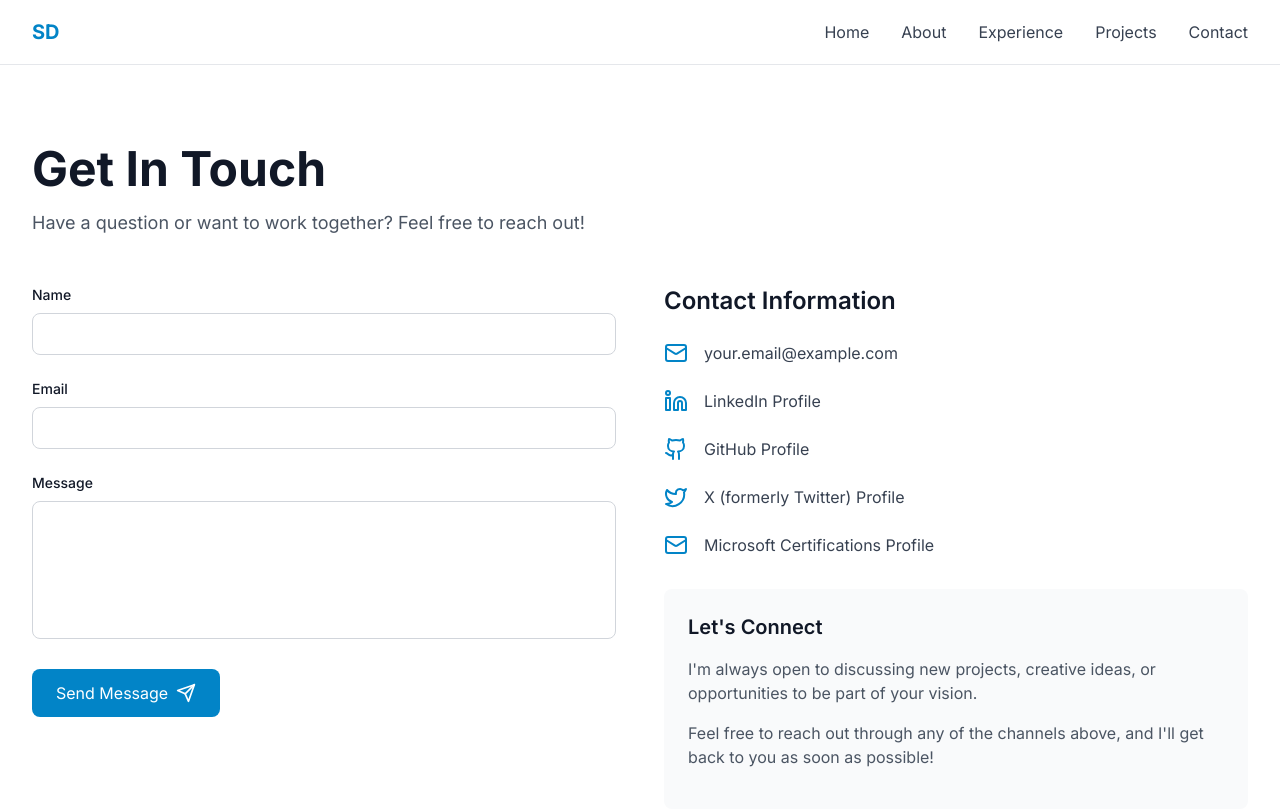
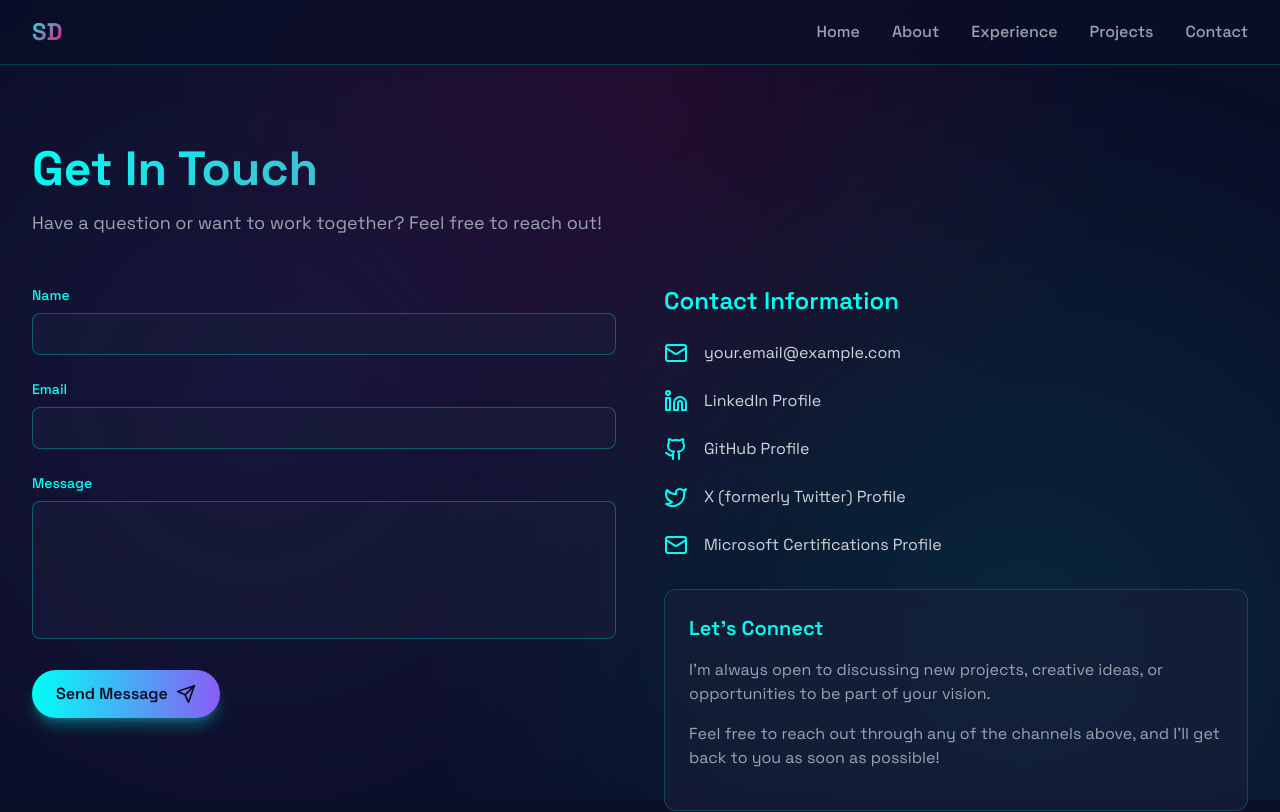
Before and after one commit to sdgmits/sd-personal-website, a Next.js app: page /sd-personal-website/contact in a window 1280 px wide. Shown: the top 812 px of the page. Built offline with nearby package versions, Linux system fonts and the light colour scheme.

Commit message:
feat: enhance UI with neon styles, gradient backgrounds, and improved accessibility

```diff
--- a/src/app/contact/page.tsx
+++ b/src/app/contact/page.tsx
@@ -48,8 +48,8 @@ export default function ContactPage() {
         animate={{ opacity: 1, y: 0 }}
         transition={{ duration: 0.5 }}
       >
-        <h1 className="text-4xl md:text-5xl font-bold mb-4">{pageContent.contact.title}</h1>
-        <p className="text-lg text-gray-600 dark:text-gray-400 mb-12">
+        <h1 className="text-4xl md:text-5xl font-bold mb-4 gradient-text">{pageContent.contact.title}</h1>
+        <p className="text-lg text-gray-400 mb-12">
           {pageContent.contact.subtitle}
         </p>
 
@@ -58,7 +58,7 @@ export default function ContactPage() {
           <div>
             <form onSubmit={handleSubmit} className="space-y-6">
               <div>
-                <label htmlFor="name" className="block text-sm font-medium mb-2">
+                <label htmlFor="name" className="block text-sm font-medium mb-2 text-neon-cyan">
                   {pageContent.contact.form.nameLabel}
                 </label>
                 <input
@@ -68,12 +68,12 @@ export default function ContactPage() {
                   value={formData.name}
                   onChange={handleChange}
                   required
-                  className="w-full px-4 py-2 border border-gray-300 dark:border-dark-border rounded-lg bg-white dark:bg-dark-surface focus:ring-2 focus:ring-primary-600 focus:border-transparent outline-none transition"
+                  className="w-full px-4 py-2 border border-neon-cyan/30 rounded-lg bg-dark-surface/50 text-gray-100 focus:ring-2 focus:ring-neon-cyan focus:border-transparent outline-none transition"
                 />
               </div>
 
               <div>
-                <label htmlFor="email" className="block text-sm font-medium mb-2">
+                <label htmlFor="email" className="block text-sm font-medium mb-2 text-neon-cyan">
                   {pageContent.contact.form.emailLabel}
                 </label>
                 <input
@@ -83,12 +83,12 @@ export default function ContactPage() {
                   value={formData.email}
                   onChange={handleChange}
                   required
-                  className="w-full px-4 py-2 border border-gray-300 dark:border-dark-border rounded-lg bg-white dark:bg-dark-surface focus:ring-2 focus:ring-primary-600 focus:border-transparent outline-none transition"
+                  className="w-full px-4 py-2 border border-neon-cyan/30 rounded-lg bg-dark-surface/50 text-gray-100 focus:ring-2 focus:ring-neon-cyan focus:border-transparent outline-none transition"
                 />
               </div>
 
               <div>
-                <label htmlFor="message" className="block text-sm font-medium mb-2">
+                <label htmlFor="message" className="block text-sm font-medium mb-2 text-neon-cyan">
                   {pageContent.contact.form.messageLabel}
                 </label>
                 <textarea
@@ -98,21 +98,21 @@ export default function ContactPage() {
                   onChange={handleChange}
                   required
                   rows={5}
-                  className="w-full px-4 py-2 border border-gray-300 dark:border-dark-border rounded-lg bg-white dark:bg-dark-surface focus:ring-2 focus:ring-primary-600 focus:border-transparent outline-none transition resize-none"
+                  className="w-full px-4 py-2 border border-neon-cyan/30 rounded-lg bg-dark-surface/50 text-gray-100 focus:ring-2 focus:ring-neon-cyan focus:border-transparent outline-none transition resize-none"
                 />
               </div>
 
               <button
                 type="submit"
                 disabled={status === "sending"}
-                className="inline-flex items-center px-6 py-3 bg-primary-600 hover:bg-primary-700 disabled:bg-gray-400 text-white rounded-lg transition-colors"
+                className="neon-button inline-flex items-center px-6 py-3 bg-gradient-to-r from-neon-cyan to-accent-purple text-dark-bg rounded-full font-semibold transition-all shadow-lg shadow-neon-cyan/30 hover:shadow-neon-pink/50 disabled:opacity-50 disabled:cursor-not-allowed"
               >
-                {status === "sending" ? pageContent.contact.form.sendingButton : pageContent.contact.form.submitButton}
-                <Send className="ml-2" size={20} />
+                <span className="relative z-10">{status === "sending" ? pageContent.contact.form.sendingButton : pageContent.contact.form.submitButton}</span>
+                <Send className="ml-2 relative z-10" size={20} />
               </button>
 
               {status === "success" && (
-                <p className="text-green-600 dark:text-green-400">
+                <p className="text-neon-cyan">
                   {pageContent.contact.form.successMessage}
                 </p>
               )}
@@ -121,7 +121,7 @@ export default function ContactPage() {
 
           {/* Contact Info */}
           <div>
-            <h2 className="text-2xl font-semibold mb-6">{pageContent.contact.info.heading}</h2>
+            <h2 className="text-2xl font-semibold mb-6 text-neon-cyan">{pageContent.contact.info.heading}</h2>
 
             <div className="space-y-6 mb-8">
               {socialLinks.map((link) => {
@@ -132,12 +132,12 @@ export default function ContactPage() {
 
                 return (
                   <div key={link.name} className="flex items-center">
-                    <IconComponent className="text-primary-600 mr-4" size={24} />
+                    <IconComponent className="text-neon-cyan mr-4" size={24} />
                     <a
                       href={link.url}
                       target={link.name === "Email" ? "_self" : "_blank"}
                       rel={link.name === "Email" ? undefined : "noopener noreferrer"}
-                      className="text-gray-700 dark:text-gray-300 hover:text-primary-600 dark:hover:text-primary-400"
+                      className="text-gray-300 hover:text-neon-cyan transition-colors"
                     >
                       {displayText}
                     </a>
@@ -146,10 +146,10 @@ export default function ContactPage() {
               })}
             </div>
 
-            <div className="bg-gray-50 dark:bg-dark-surface rounded-lg p-6">
-              <h3 className="text-xl font-semibold mb-4">{pageContent.contact.info.connectHeading}</h3>
+            <div className="neon-card rounded-xl p-6">
+              <h3 className="text-xl font-semibold mb-4 text-neon-cyan">{pageContent.contact.info.connectHeading}</h3>
               {pageContent.contact.info.connectText.map((text, index) => (
-                <p key={index} className="text-gray-600 dark:text-gray-400 mb-4">
+                <p key={index} className="text-gray-400 mb-4">
                   {text}
                 </p>
               ))}
--- a/src/app/globals.css
+++ b/src/app/globals.css
@@ -1,9 +1,19 @@
+@import url('https://fonts.googleapis.com/css2?family=Space+Grotesk:wght@300;400;500;600;700&display=swap');
+
 @tailwind base;
 @tailwind components;
 @tailwind utilities;
 
 :root {
   --font-inter: 'Inter', system-ui, -apple-system, sans-serif;
+  --bg-primary: #0a0e27;
+  --bg-secondary: #1a1f3a;
+  --accent-cyan: #00fff5;
+  --accent-pink: #ff006e;
+  --accent-purple: #8b5cf6;
+  --accent-yellow: #ffd60a;
+  --text-primary: #e2e8f0;
+  --text-secondary: #94a3b8;
 }
 
 @layer base {
@@ -12,7 +22,112 @@
   }
 
   body {
-    @apply font-sans;
+    @apply font-sans bg-dark-bg text-gray-100;
+    overflow-x: hidden;
+  }
+
+  /* Animated gradient background */
+  body::before {
+    content: '';
+    position: fixed;
+    top: 0;
+    left: 0;
+    width: 100%;
+    height: 100%;
+    background:
+      radial-gradient(circle at 20% 50%, rgba(139, 92, 246, 0.1) 0%, transparent 50%),
+      radial-gradient(circle at 80% 80%, rgba(0, 255, 245, 0.1) 0%, transparent 50%),
+      radial-gradient(circle at 50% 10%, rgba(255, 0, 110, 0.1) 0%, transparent 50%);
+    z-index: -1;
+    animation: gradientShift 15s ease infinite;
+    pointer-events: none;
+  }
+}
+
+@layer components {
+  /* Glitch text effect */
+  .glitch-text {
+    position: relative;
+    background: linear-gradient(135deg, var(--accent-cyan), var(--accent-purple), var(--accent-pink));
+    -webkit-background-clip: text;
+    -webkit-text-fill-color: transparent;
+    background-clip: text;
+    animation: glitch 3s infinite;
+  }
+
+  /* Neon glow button */
+  .neon-button {
+    position: relative;
+    overflow: hidden;
+    transition: all 0.3s ease;
+  }
+
+  .neon-button::before {
+    content: '';
+    position: absolute;
+    top: 0;
+    left: -100%;
+    width: 100%;
+    height: 100%;
+    background: linear-gradient(135deg, var(--accent-pink), var(--accent-yellow));
+    transition: left 0.3s ease;
+    z-index: -1;
+  }
+
+  .neon-button:hover::before {
+    left: 0;
+  }
+
+  .neon-button:hover {
+    transform: translateY(-3px);
+    box-shadow: 0 0 30px rgba(255, 0, 110, 0.5);
+  }
+
+  /* Neon card */
+  .neon-card {
+    background: rgba(26, 31, 58, 0.6);
+    border: 1px solid rgba(0, 255, 245, 0.2);
+    backdrop-filter: blur(10px);
+    transition: all 0.3s ease;
+  }
+
+  .neon-card:hover {
+    transform: translateY(-10px);
+    border-color: var(--accent-cyan);
+    box-shadow: 0 10px 40px rgba(0, 255, 245, 0.2);
+  }
+
+  /* Section title underline */
+  .section-title::after {
+    content: '';
+    position: absolute;
+    bottom: -10px;
+    left: 0;
+    width: 100%;
+    height: 3px;
+    background: linear-gradient(90deg, var(--accent-cyan), var(--accent-pink));
+    border-radius: 2px;
+  }
+
+  /* Nav link hover effect */
+  .nav-link {
+    position: relative;
+    transition: all 0.3s ease;
+  }
+
+  .nav-link::after {
+    content: '';
+    position: absolute;
+    bottom: -5px;
+    left: 0;
+    width: 0;
+    height: 2px;
+    background: var(--accent-cyan);
+    transition: width 0.3s ease;
+  }
+
+  .nav-link:hover::after {
+    width: 100%;
   }
 }
 
@@ -20,4 +135,19 @@
   .text-balance {
     text-wrap: balance;
   }
+
+  /* Gradient text utilities */
+  .gradient-text {
+    background: linear-gradient(135deg, var(--accent-cyan), var(--accent-pink));
+    -webkit-background-clip: text;
+    -webkit-text-fill-color: transparent;
+    background-clip: text;
+  }
+
+  .gradient-text-alt {
+    background: linear-gradient(135deg, var(--accent-purple), var(--accent-yellow));
+    -webkit-background-clip: text;
+    -webkit-text-fill-color: transparent;
+    background-clip: text;
+  }
 }
--- a/src/app/layout.tsx
+++ b/src/app/layout.tsx
@@ -29,8 +29,8 @@ export default function RootLayout({
   children: React.ReactNode;
 }) {
   return (
-    <html lang="en" className={inter.variable}>
-      <body className="bg-white dark:bg-dark-bg text-gray-900 dark:text-gray-100 antialiased">
+    <html lang="en" className={`dark ${inter.variable}`}>
+      <body className="antialiased">
         <Header />
         <main className="min-h-screen">
           {children}
--- a/src/components/Footer.tsx
+++ b/src/components/Footer.tsx
@@ -16,11 +16,11 @@ export default function Footer() {
   const currentYear = new Date().getFullYear();
 
   return (
-    <footer className="bg-gray-50 dark:bg-dark-surface border-t border-gray-200 dark:border-dark-border">
+    <footer className="bg-dark-surface/50 border-t border-neon-cyan/20">
       <div className="mx-auto max-w-7xl px-4 sm:px-6 lg:px-8 py-12">
         <div className="flex flex-col md:flex-row justify-between items-center">
           <div className="mb-4 md:mb-0">
-            <p className="text-gray-600 dark:text-gray-400">
+            <p className="text-gray-400">
               © {currentYear} {personalInfo.name}. All rights reserved.
             </p>
           </div>
@@ -34,7 +34,7 @@ export default function Footer() {
                   href={link.url}
                   target={link.name === "Email" ? "_self" : "_blank"}
                   rel={link.name === "Email" ? undefined : "noopener noreferrer"}
-                  className="text-gray-600 dark:text-gray-400 hover:text-primary-600 dark:hover:text-primary-400 transition-colors"
+                  className="text-gray-400 hover:text-neon-cyan transition-all hover:scale-110"
                   aria-label={link.name}
                 >
                   <IconComponent size={24} />
--- a/src/components/Header.tsx
+++ b/src/components/Header.tsx
@@ -16,11 +16,11 @@ export default function Header() {
   const [mobileMenuOpen, setMobileMenuOpen] = useState(false);
 
   return (
-    <header className="sticky top-0 z-50 bg-white/80 dark:bg-dark-bg/80 backdrop-blur-md border-b border-gray-200 dark:border-dark-border">
+    <header className="sticky top-0 z-50 bg-dark-bg/80 backdrop-blur-md border-b border-neon-cyan/20">
       <nav className="mx-auto max-w-7xl px-4 sm:px-6 lg:px-8">
         <div className="flex h-16 items-center justify-between">
           <div className="flex items-center">
-            <Link href="/" className="text-xl font-bold text-primary-600 dark:text-primary-400">
+            <Link href="/" className="text-2xl font-bold gradient-text hover:scale-110 transition-transform">
               SD
             </Link>
           </div>
@@ -32,7 +32,7 @@ export default function Header() {
                 <Link
                   key={item.name}
                   href={item.href}
-                  className="text-gray-700 dark:text-gray-300 hover:text-primary-600 dark:hover:text-primary-400 transition-colors"
+                  className="nav-link text-gray-400 hover:text-neon-cyan transition-colors font-medium"
                 >
                   {item.name}
                 </Link>
@@ -44,7 +44,7 @@ export default function Header() {
           <div className="md:hidden">
             <button
               onClick={() => setMobileMenuOpen(!mobileMenuOpen)}
-              className="text-gray-700 dark:text-gray-300"
+              className="text-gray-300 hover:text-neon-cyan transition-colors"
               aria-label="Toggle menu"
             >
               {mobileMenuOpen ? <X size={24} /> : <Menu size={24} />}
@@ -54,14 +54,14 @@ export default function Header() {
 
         {/* Mobile Navigation */}
         {mobileMenuOpen && (
-          <div className="md:hidden py-4">
+          <div className="md:hidden py-4 border-t border-neon-cyan/20">
             <div className="flex flex-col space-y-4">
               {navigation.map((item) => (
                 <Link
                   key={item.name}
                   href={item.href}
                   onClick={() => setMobileMenuOpen(false)}
-                  className="text-gray-700 dark:text-gray-300 hover:text-primary-600 dark:hover:text-primary-400 transition-colors"
+                  className="text-gray-400 hover:text-neon-cyan transition-colors font-medium"
                 >
                   {item.name}
                 </Link>
```
Also changed, not shown: src/app/about/page.tsx (+19 -19 lines), src/app/experience/page.tsx (+14 -14 lines), src/app/projects/page.tsx (+14 -14 lines), src/components/FeaturedProjects.tsx (+14 -12 lines), src/components/Hero.tsx (+7 -7 lines), tailwind.config.ts (+51 -13 lines).
